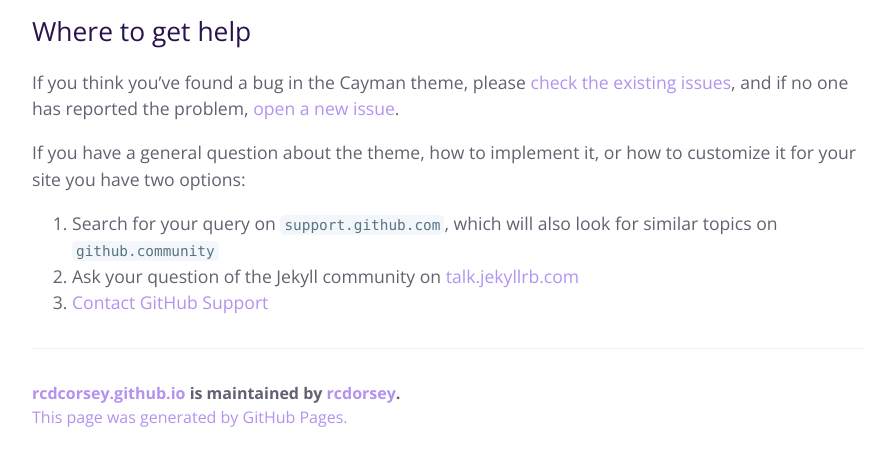
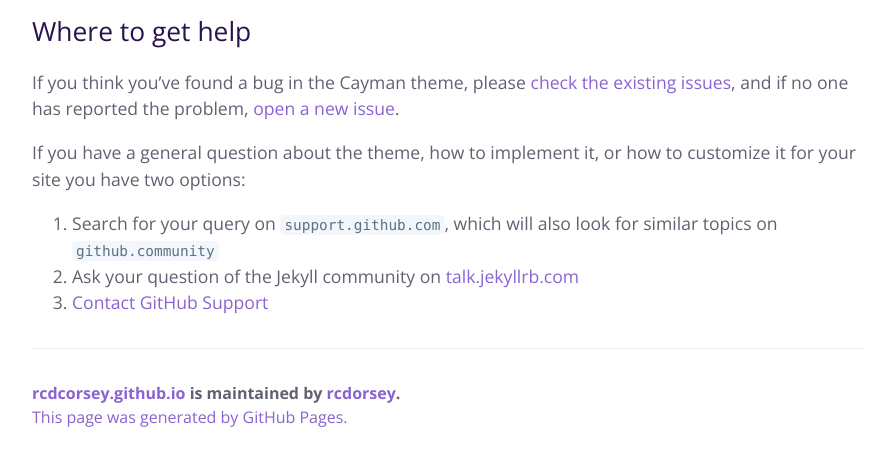
Before and after one commit to rcdorsey/rcdcorsey.github.io, a Jekyll site: the page built from docs/SUPPORT.md, in a window 1280 px wide. Shown: the part 613-1074 px from the top of the page, without its empty margins (192-1087 px from the left). Built offline with Jekyll 4.4.1, drawn with Linux system fonts in a browser that asks for light colours; our own code applies the rules of GitHub Pages for plain Markdown files.

Commit message:
Make text link and blockquote color slightly darker purple

```diff
--- a/_sass/variables.scss
+++ b/_sass/variables.scss
@@ -10,14 +10,14 @@ $header-bg-color-secondary: #29134e !default; /* $purple-900 */
 // Text
 $section-headings-color: #29134e !default;
 $body-text-color: #646071 !default; /* gray purple */
-$body-link-color: #b392f0 !default; /* light mauve purple */
-$blockquote-text-color: #b392f0 !default; /* light mauve purple */
+$body-link-color: #8a63d2 !default; /* $purple-400 */
+$blockquote-text-color: #8a63d2 !default; /* $purple-400 */
 
 // Code
 $code-bg-color: #f3f6fa !default;
 $code-text-color: #567482 !default;
 
 // Borders
-$border-color: #b392f0 !default; /* light mauve purple */
+$border-color: #8a63d2 !default; /* $purple-400 */
 $table-border-color: #e9ebec !default;
 $hr-border-color: #eff0f1 !default;
```
